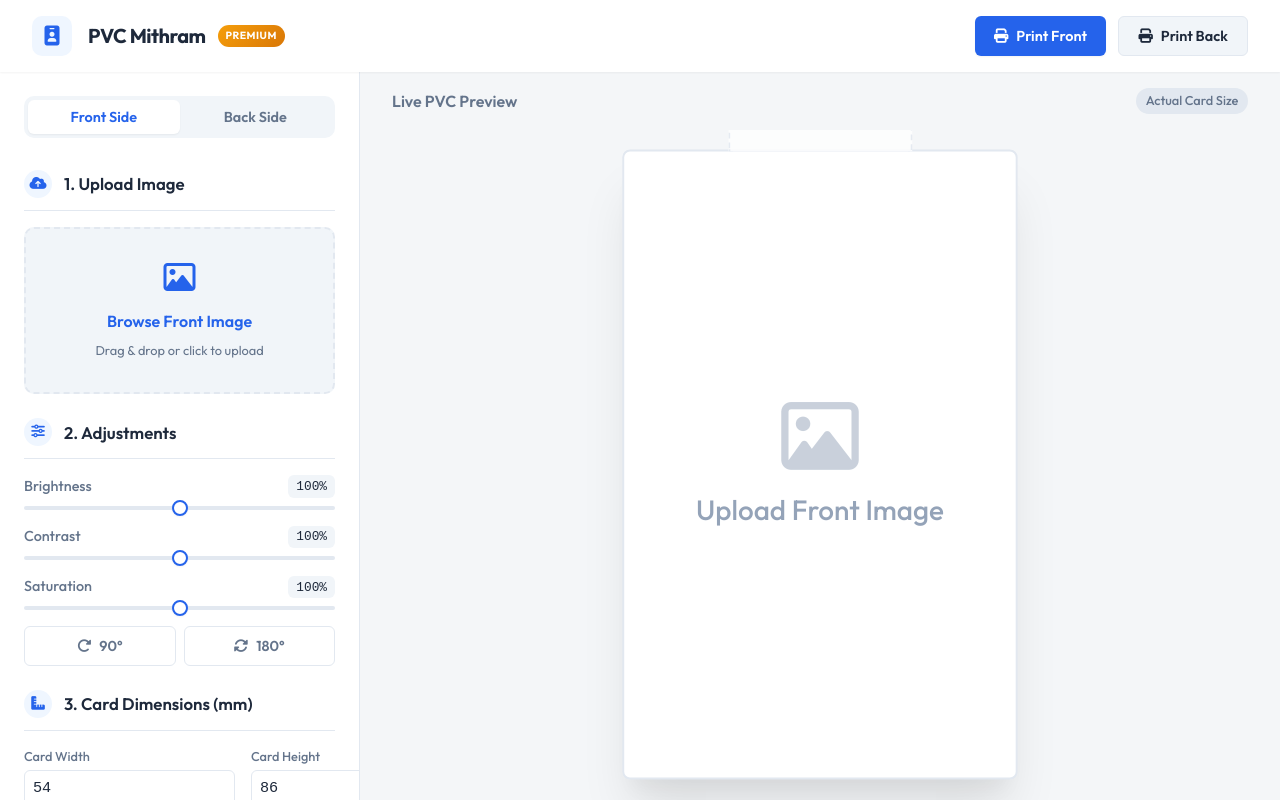
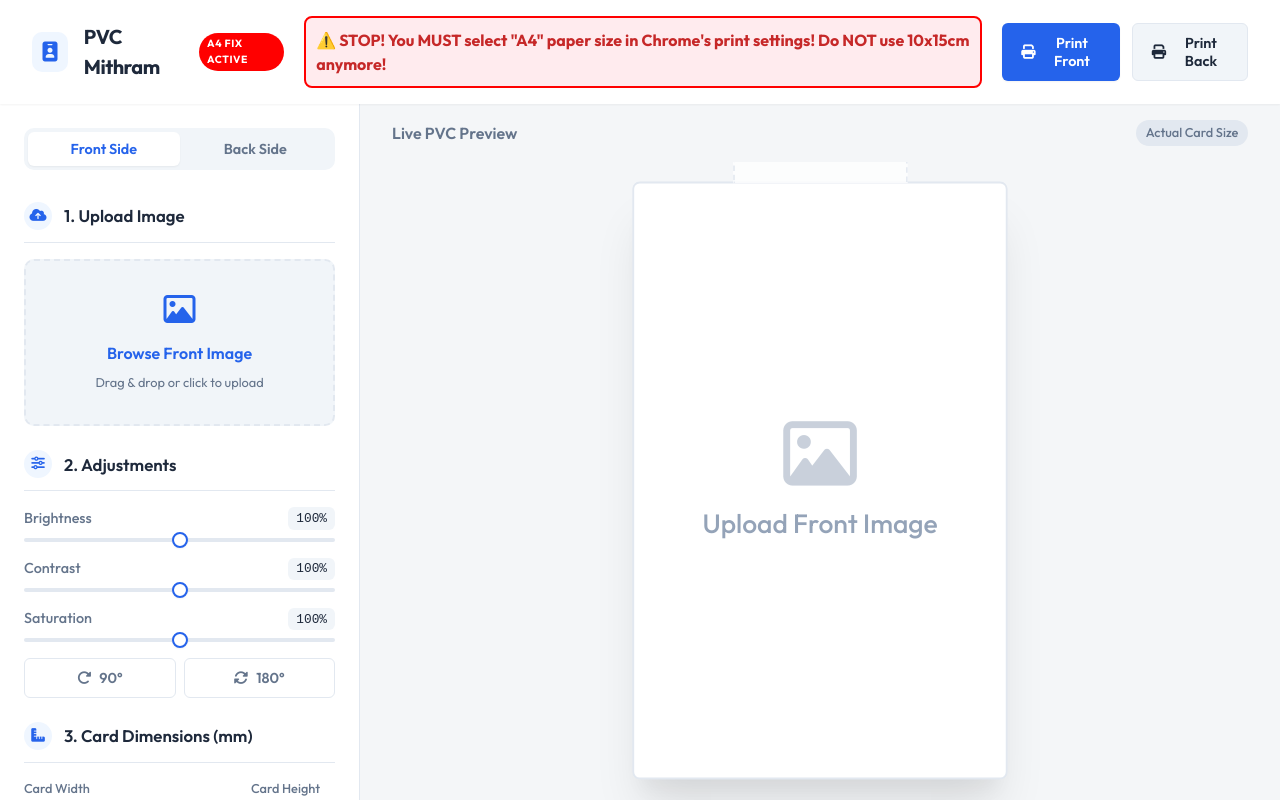
Before and after one commit to Adsu4/pvc-printer-app, a website built with Vite: page index.html in a window 1280 px wide. Built offline with nearby package versions, Linux system fonts and the light colour scheme.

Commit message:
Add visual A4 fix indicator to UI

```diff
--- a/index.html
+++ b/index.html
@@ -3,7 +3,7 @@
 <head>
     <meta charset="UTF-8" />
     <meta name="viewport" content="width=device-width, initial-scale=1.0" />
-    <title>PVC Mithram</title>
+    <title>PVC Mithram (A4 FIX APPLIED)</title>
     <!-- Modern Premium Font -->
     <link href="https://fonts.googleapis.com/css2?family=Outfit:wght@300;400;500;600;700&display=swap" rel="stylesheet">
     <link href="https://cdnjs.cloudflare.com/ajax/libs/font-awesome/6.4.0/css/all.min.css" rel="stylesheet">
@@ -22,8 +22,12 @@
                 </div>
                 <div class="logo-text">
                     <h1>PVC Mithram</h1>
-                    <span class="version-badge">Premium</span>
+                    <span class="version-badge" style="background: red; color: white;">A4 FIX ACTIVE</span>
                 </div>
+            </div>
+
+            <div style="background: #ffebee; border: 2px solid red; padding: 10px; margin: 0 20px; border-radius: 8px; font-weight: bold; color: #c62828;">
+                ⚠️ STOP! You MUST select "A4" paper size in Chrome's print settings! Do NOT use 10x15cm anymore!
             </div>
 
             <div class="header-actions">
```
